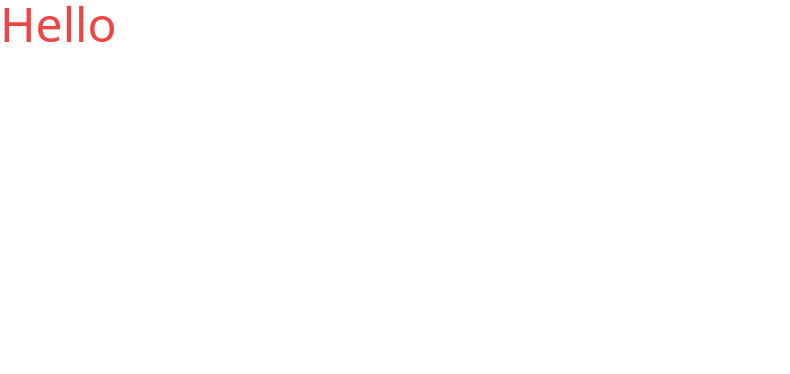
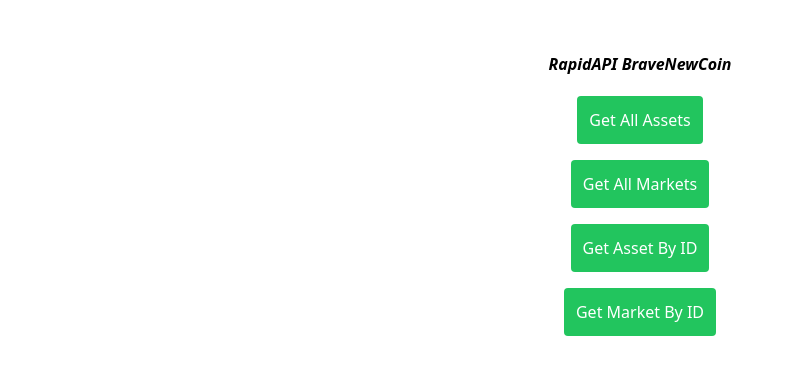
Before and after one commit to DevarajRangannan/RapidAPI, a React (Create React App) app: page / in a window 1280 px wide. Shown: the top 374 px of the page, without its empty margins (0-790 px from the left). Built offline with nearby package versions, Linux system fonts and the light colour scheme.

Commit message:
Home page successfully implemented

```diff
--- a/src/App.js
+++ b/src/App.js
@@ -2,7 +2,17 @@
 function App() {
   return (
     <div className="App">
-      <p className="text-5xl text-red-500">Hello</p>
+      <div className="w-full min-w-[20em] h-10 md:max-w-screen-2xl md:m-auto ">
+        <div className="mt-10 flex flex-col justify-center items-center">
+          <span className="my-3 font-bold italic">RapidAPI BraveNewCoin</span>
+
+          <button className="bg-green-500 p-3 rounded text-white my-2 ">Get All Assets</button>
+          <button className="bg-green-500 p-3 rounded text-white my-2 ">Get All Markets</button>
+          <button className="bg-green-500 p-3 rounded text-white my-2 ">Get Asset By ID</button>
+          <button className="bg-green-500 p-3 rounded text-white my-2 ">Get Market By ID</button>
+
+        </div>
+      </div>
     </div>
   );
 }
```
